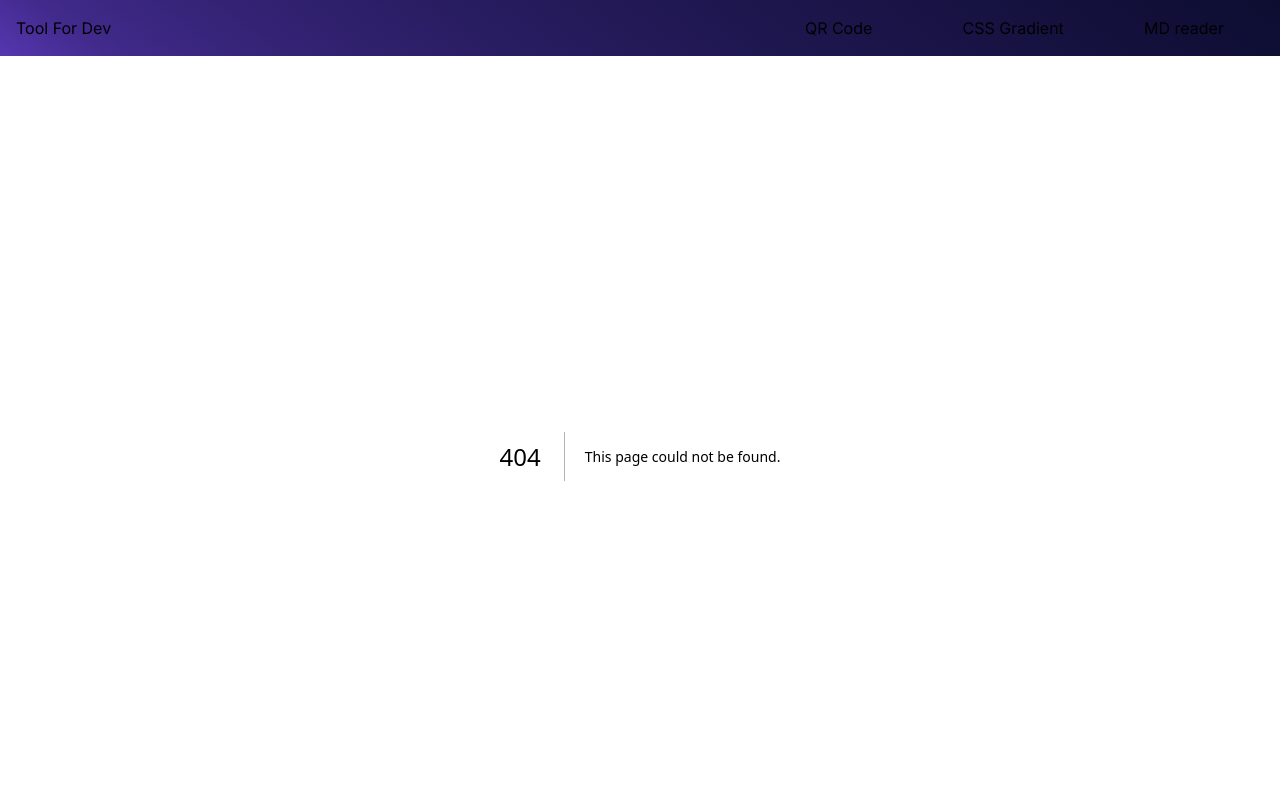
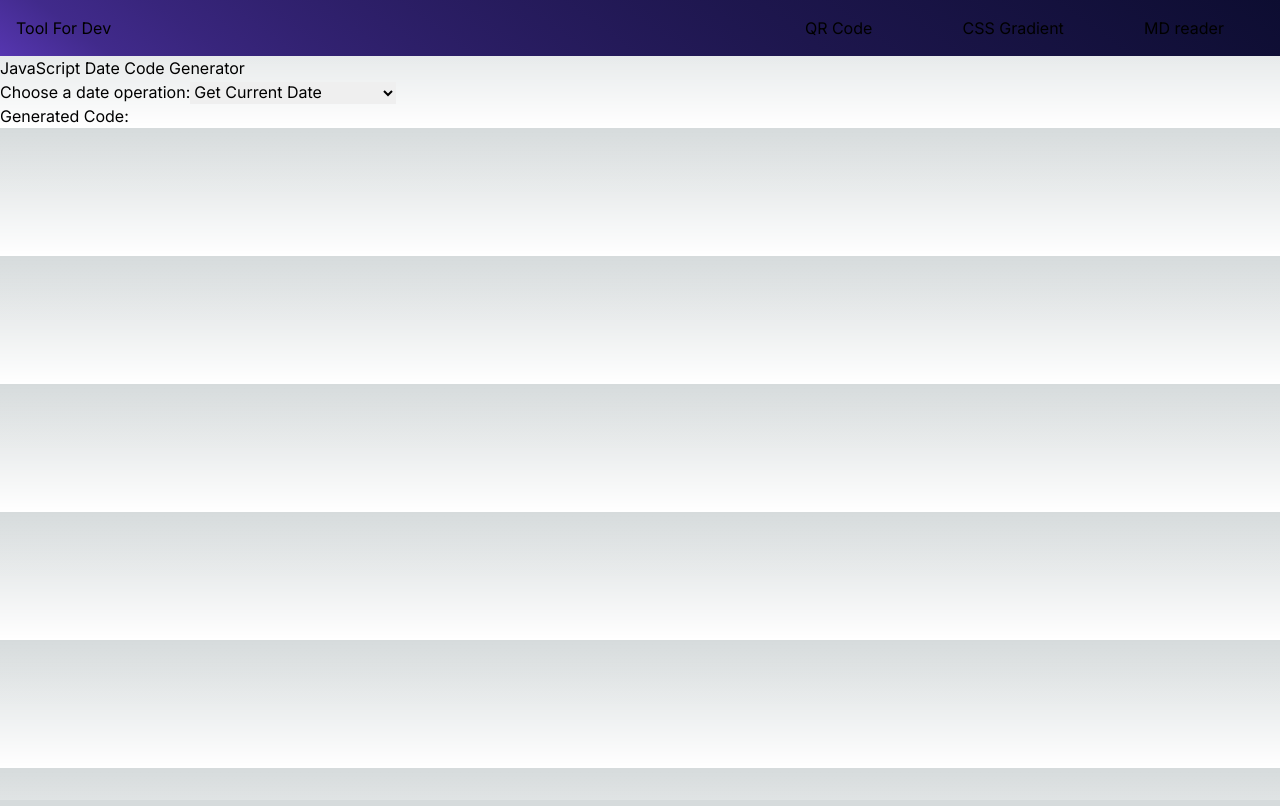
Before and after one commit to jonathanbensadoun/Tool, a Next.js app: page /date-generator in a window 1280 px wide. Before the commit this address had no page. Shown: the top 806 px of the page. Built offline with nearby package versions, Linux system fonts and the light colour scheme.

Commit message:
add date-generator

```diff
--- /dev/null
+++ b/src/app/date-generator/page.tsx
@@ -0,0 +1,59 @@
+"use client";
+import React, { useState } from "react";
+
+const DateGenerator = () => {
+  const [selectedOption, setSelectedOption] = useState("currentDate");
+  const [generatedCode, setGeneratedCode] = useState("");
+
+  const handleOptionChange = (e: React.ChangeEvent<HTMLSelectElement>) => {
+    setSelectedOption(e.target.value);
+    generateCode(e.target.value);
+  };
+
+  const generateCode = (option: string) => {
+    let code = "";
+    switch (option) {
+      case "currentDate":
+        code = `const currentDate = new Date();\nconsole.log(currentDate);`;
+        break;
+      case "formatDate":
+        code = `const date = new Date();\nconst formattedDate = date.toLocaleDateString('en-US');\nconsole.log(formattedDate);`;
+        break;
+      case "addDays":
+        code = `const date = new Date();\ndate.setDate(date.getDate() + 5);\nconsole.log(date);`;
+        break;
+      case "subtractDays":
+        code = `const date = new Date();\ndate.setDate(date.getDate() - 5);\nconsole.log(date);`;
+        break;
+      case "differenceInDays":
+        code = `const date1 = new Date('2024-08-22');\nconst date2 = new Date();\nconst diffTime = Math.abs(date2.getTime() - date1.getTime());\nconst diffDays = Math.ceil(diffTime / (1000 * 60 * 60 * 24));\nconsole.log(diffDays);`;
+        break;
+      default:
+        code = "";
+    }
+    setGeneratedCode(code);
+  };
+
+  return (
+    <div>
+      <h1>JavaScript Date Code Generator</h1>
+      <label htmlFor="dateOptions">Choose a date operation:</label>
+      <select
+        id="dateOptions"
+        value={selectedOption}
+        onChange={handleOptionChange}
+      >
+        <option value="currentDate">Get Current Date</option>
+        <option value="formatDate">Format Date</option>
+        <option value="addDays">Add Days to Date</option>
+        <option value="subtractDays">Subtract Days from Date</option>
+        <option value="differenceInDays">Difference in Days</option>
+      </select>
+
+      <h2>Generated Code:</h2>
+      <pre>{generatedCode}</pre>
+    </div>
+  );
+};
+
+export default DateGenerator;
```
